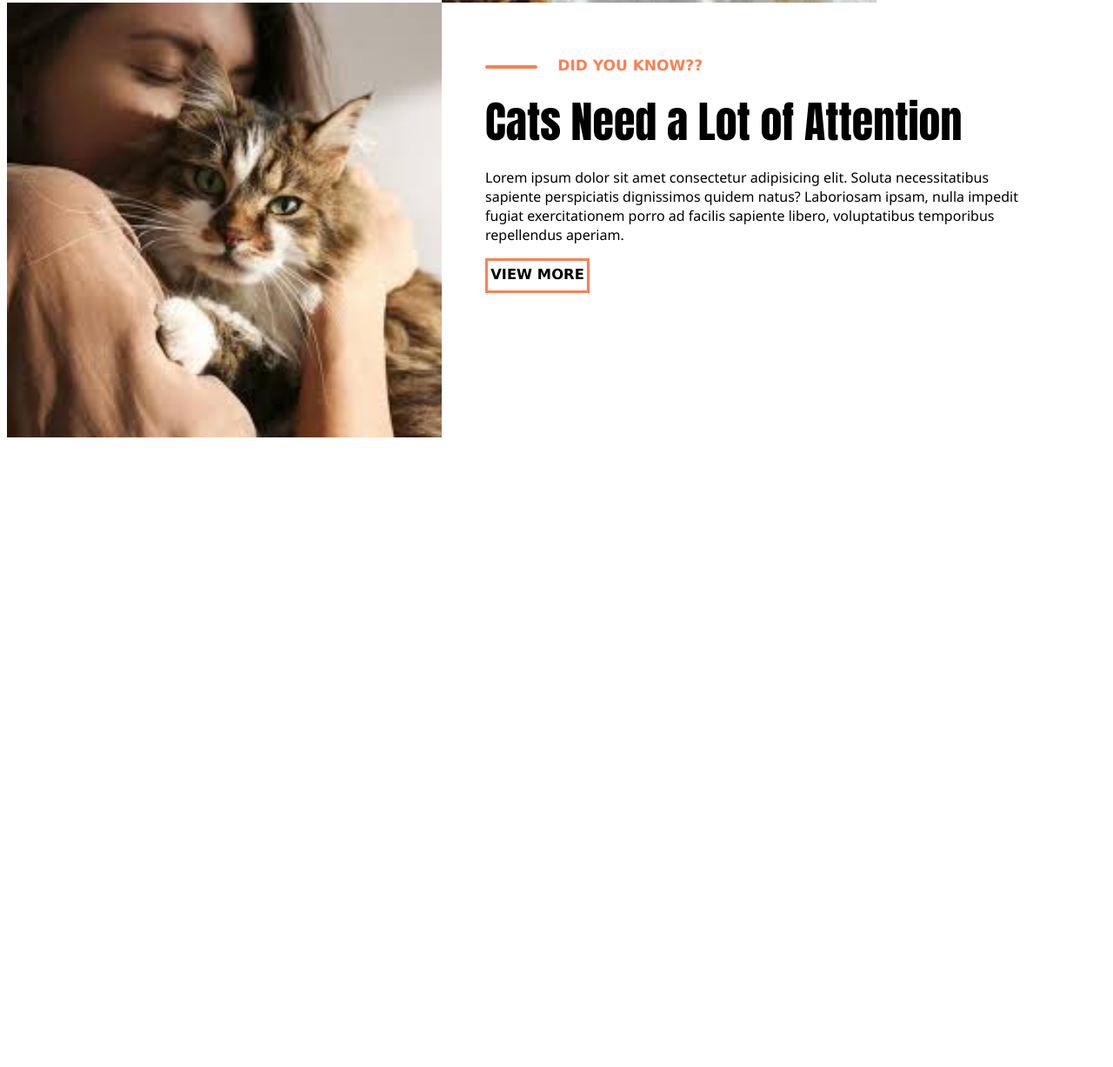
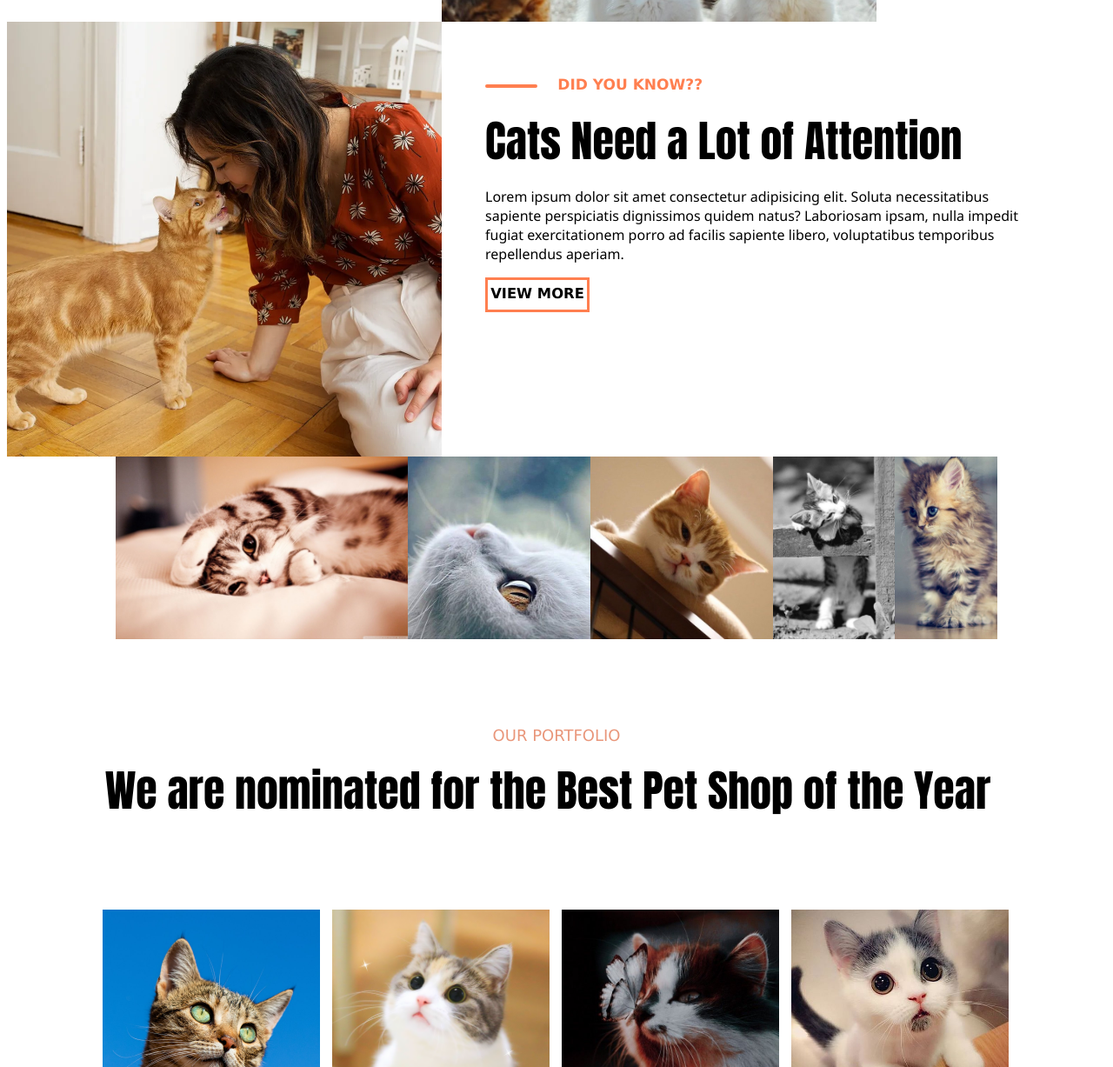
Before and after one commit to Mawaddah05/Personal-Project, a plain HTML site: page index.html in a window 1280 px wide. Shown: the part 1505-2732 px from the top of the page at 87% size. Before the commit the page ends 2016 px from the top, so only its background shows below. Drawn offline with Linux system fonts and the light colour scheme.

Commit message:
Updated the Project

```diff
--- a/index.html
+++ b/index.html
@@ -8,6 +8,7 @@
     <title>Aisha's Project</title>
 </head>
 <body>
+<main>
     <section class="one">
         <h3 class="shop">The Cat Shop</h3>
         <h1 class="friends">The Purrfect Owner</h1>
@@ -53,7 +54,7 @@
     </section>
     <section class="four">
         <div class="pic1">
-            <img src="/Cuties/girl with cat.jfif" alt="cat with owner" class="girl">
+            <img src="/Cuties/cats want attention.webp" alt="cat with owner" class="girl">
         </div>
         <div class="text1">
             <div class="textbox">
@@ -70,11 +71,30 @@
             </div>
         </div>
     </section>
-    <section class="five"></section>
-    <section class="six"></section>
-    <section class="seven"></section>
+    <section class="five">
+        <img src="/Cuties/brown cat.jpg" alt="jumping cat" class="pics">
+        <img src="/Cuties/look up.jpg" alt="cat looking up" class="pics">
+        <img src="/Cuties/orange cat.jpg" alt="" class="pics">
+        <img src="/Cuties/black and white.jpg" alt="" class="pics">
+        <img src="/Cuties/scaredy cat.jpg" alt="" class="pics">
+    </section>
+    <section class="six">
+        <div class="textbox4">
+            <h2 class="portfolio">OUR PORTFOLIO</h2>
+            <header class="nomination">We are nominated for the Best Pet Shop of the Year</header>
+        </div>
+    </section>
+    <section class="seven">
+        <img src="/Cuties/unsplash cat brown.jfif" alt="" class="port">
+        <img src="/Cuties/bid eyed cat.png" alt="" class="port">
+        <img src="/Cuties/butterfly cat.jpg" alt="" class="port">
+        <img src="/Cuties/cat with beard.jpg" alt="" class="port">
+        <img src="/Cuties/sticker cat.png" alt="" class="port">
+        <img src="/Cuties/white cartoonish cat.jfif" alt="" class="port">
+    </section>
     <section class="eight"></section>
     <section class="nine"></section>
     <section class="ten"></section>
+</main>
 </body>
 </html>
--- a/styles.css
+++ b/styles.css
@@ -3,13 +3,16 @@
 }
 
 body{
-    display: grid;
-
+    display: flex;
+    justify-content: center;
+}
+main{
+    width: 100%;
+    overflow: hidden;
 
 }
 .one{
     height: 500px;
-    /* width: 100%; */
     background-color: lightcoral;
     background-image: url(/Cuties/cat\ on\ couch.jpg);
     background-size: cover;
@@ -22,6 +25,7 @@ body{
 .shop{
     position: relative;
     left: 20px;
+    top:10px;
     font-style: oblique;
     font-size: 22px;
 }
@@ -209,3 +213,33 @@ header{
     font-size: 14px;
     font-weight: 100;
 }
+.five{
+    display:flex;
+    justify-content:center;
+
+}
+.pics{
+    height: 210px;
+}
+.textbox4{
+    margin: 100px 100px;
+    text-align: center;
+    align-items: center;
+}
+.portfolio{
+    font-family: Verdana, Geneva, Tahoma, sans-serif;
+    font-weight: 200;
+    color: darksalmon;
+    font-size: 18px;
+}
+.nomination{
+    text-align: center;
+}
+.seven{
+    margin: 0px 100px;
+}
+.port{
+    height: 250px;
+    margin-left: 10px;
+    margin-bottom: 10px;
+}
```
Also changed, not shown: Cuties/bid eyed cat.png (added), Cuties/butterfly cat.jpg (added), Cuties/cat dp.webp (added), Cuties/cat with beard.jpg (added), Cuties/cats want attention.webp (added), Cuties/sticker cat.png (added), Cuties/unsplash cat brown.jfif (added), Cuties/white cartoonish cat.jfif (added).
